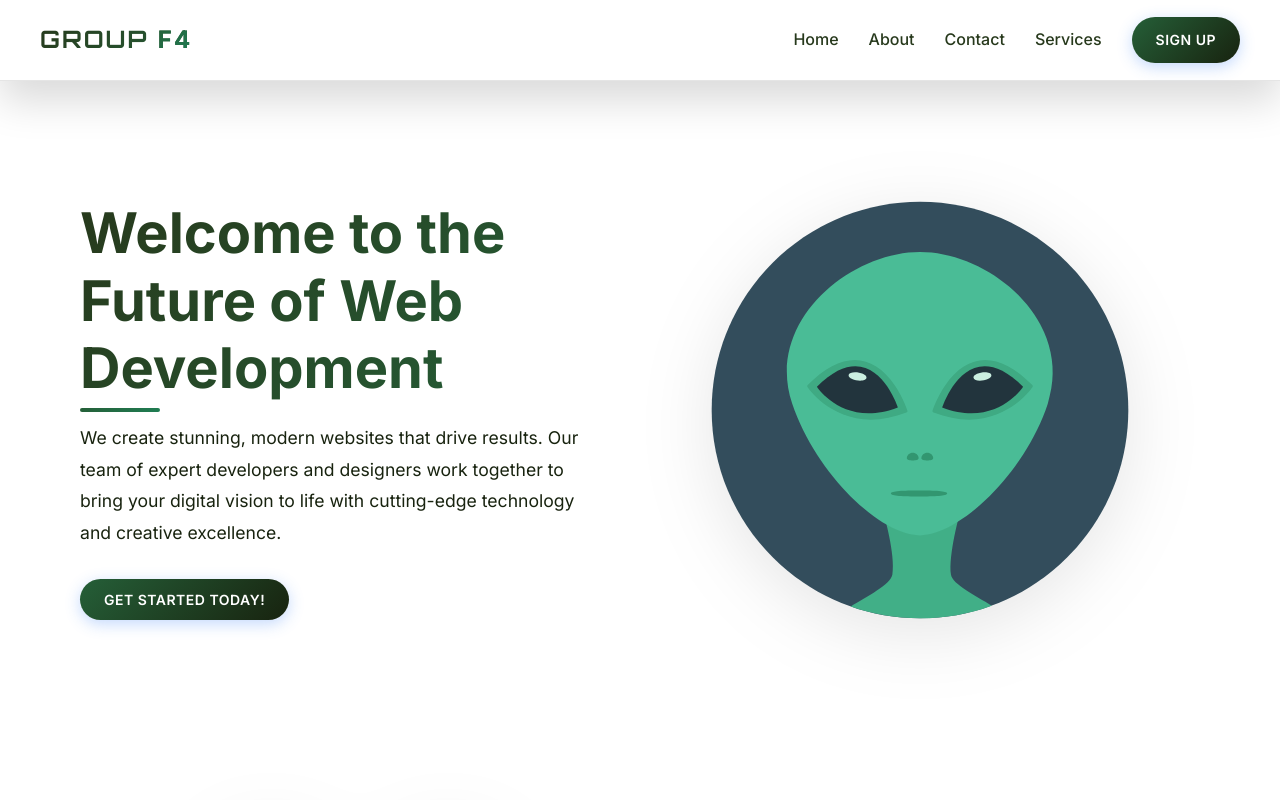
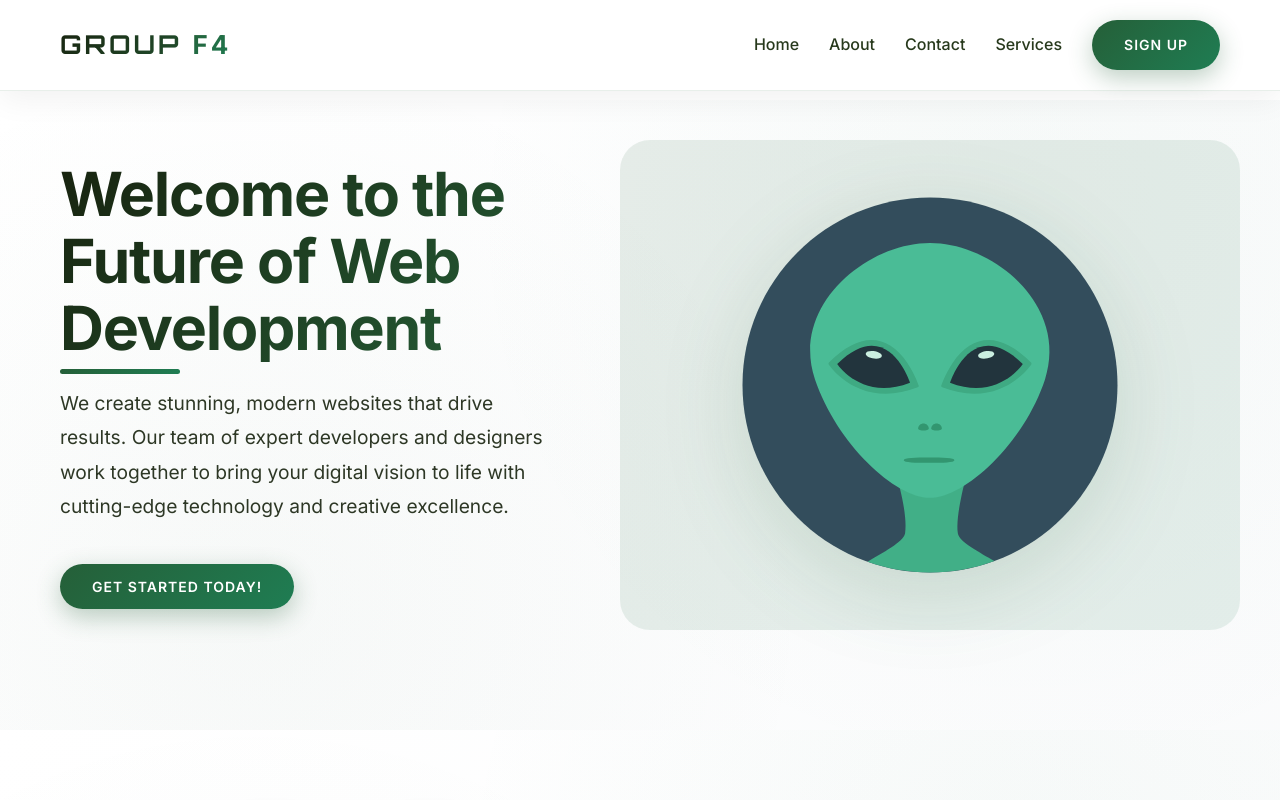
Before and after one commit to LuigiCarl/Group-F4, a plain HTML site: page index.html in a window 1280 px wide. Shown: the top 800 px of the page. Drawn offline with Linux system fonts and the light colour scheme.

Commit message:
eto muna

```diff
--- a/index.html
+++ b/index.html
@@ -31,6 +31,11 @@
   </header>
 
   <main>
+    <!-- Scroll Progress Indicator -->
+    <div class="scroll-progress">
+      <div class="progress-bar"></div>
+    </div>
+
     <!-- <section class="home">
       <h2>Welcome to our static website</h2>
       <p>Lorem ipsum dolor, sit amet consectetur adipisicing elit. Consequatur, cumque, dolorum nobis eum fuga tenetur harum modi nam reiciendis esse dolore, ex quos minus aspernatur eaque cupiditate similique? Aspernatur, rem.</p>
--- a/script.js
+++ b/script.js
@@ -1,5 +1,20 @@
 // Enhanced website functionality
 document.addEventListener('DOMContentLoaded', function() {
+    // Scroll Progress Indicator
+    const progressBar = document.querySelector('.progress-bar');
+
+    function updateScrollProgress() {
+        const scrollTop = window.scrollY;
+        const documentHeight = document.documentElement.scrollHeight - window.innerHeight;
+        const scrollPercent = (scrollTop / documentHeight) * 100;
+
+        if (progressBar) {
+            progressBar.style.width = scrollPercent + '%';
+        }
+    }
+
+    window.addEventListener('scroll', updateScrollProgress);
+
     // Smooth scrolling for navigation links
     const navLinks = document.querySelectorAll('nav a[href^="#"]');
     navLinks.forEach(link => {
--- a/style.css
+++ b/style.css
@@ -18,6 +18,15 @@
   --shadow-hover: 0 20px 40px rgba(0,0,0,0.15);
   --border-radius: 12px;
   --transition: all 0.3s cubic-bezier(0.4, 0, 0.2, 1);
+
+  /* Enhanced Design Variables */
+  --gradient-primary: linear-gradient(135deg, var(--primary-color), var(--accent-color));
+  --gradient-secondary: linear-gradient(135deg, var(--primary-dark), var(--primary-color));
+  --gradient-bg: linear-gradient(135deg, #ffffff 0%, #f8fafc 100%);
+  --blur-bg: rgba(255, 255, 255, 0.95);
+  --section-padding: 120px 0;
+  --container-padding: 0 40px;
+  --max-width: 1400px;
 }
 
 html {
@@ -27,7 +36,28 @@ html {
 body {
   line-height: 1.6;
   color: var(--text-dark);
-  background: var(--white);
+  background: var(--gradient-bg);
+  font-weight: 400;
+  overflow-x: hidden;
+  position: relative;
+}
+
+/* Scroll Progress Indicator */
+.scroll-progress {
+  position: fixed;
+  top: 0;
+  left: 0;
+  width: 100%;
+  height: 4px;
+  background: rgba(255, 255, 255, 0.2);
+  z-index: 9999;
+}
+
+.progress-bar {
+  height: 100%;
+  background: var(--gradient-primary);
+  width: 0%;
+  transition: width 0.3s ease;
 }
 header {
   position: fixed;
@@ -36,18 +66,19 @@ header {
   width: 100%;
   display: flex;
   justify-content: space-between;
-  padding: 15px 40px;
+  padding: 20px 60px;
   align-items: center;
-  background: rgba(255, 255, 255, 0.95);
-  backdrop-filter: blur(10px);
-  border-bottom: 1px solid rgba(0, 0, 0, 0.1);
-  box-shadow: var(--shadow);
+  background: var(--blur-bg);
+  backdrop-filter: blur(20px);
+  border-bottom: 1px solid rgba(37, 95, 56, 0.1);
+  box-shadow: 0 8px 32px rgba(0, 0, 0, 0.06);
   z-index: 1000;
   transition: var(--transition);
 }
 
 header:hover {
-  box-shadow: var(--shadow-hover);
+  box-shadow: 0 12px 40px rgba(0, 0, 0, 0.1);
+  transform: translateY(-1px);
 }
 
 .logo .logo-container {
@@ -55,32 +86,74 @@ header:hover {
   align-items: center;
   justify-content: center;
   height: 50px;
+  position: relative;
+}
+
+.logo .logo-container::before {
+  content: '';
+  position: absolute;
+  top: -10px;
+  left: -15px;
+  right: -15px;
+  bottom: -10px;
+  background: var(--gradient-primary);
+  border-radius: 12px;
+  opacity: 0;
+  transition: var(--transition);
+  z-index: -1;
+}
+
+.logo .logo-container:hover::before {
+  opacity: 0.1;
 }
 
 .tech-logo {
   font-family: 'Orbitron', monospace;
-  font-size: 24px;
+  font-size: 26px;
   font-weight: 700;
-  background: linear-gradient(135deg, var(--text-dark), var(--primary-color));
+  background: var(--gradient-secondary);
   -webkit-background-clip: text;
   -webkit-text-fill-color: transparent;
   background-clip: text;
   text-transform: uppercase;
-  letter-spacing: 2px;
+  letter-spacing: 3px;
   cursor: default;
   position: relative;
   user-select: none;
   -webkit-user-select: none;
   -moz-user-select: none;
   -ms-user-select: none;
+  transition: var(--transition);
+}
+
+.tech-logo:hover {
+  transform: scale(1.05);
 }
 
 .f4-highlight {
-  background: linear-gradient(135deg, var(--primary-color), var(--accent-color));
+  background: var(--gradient-primary);
   -webkit-background-clip: text;
   -webkit-text-fill-color: transparent;
   background-clip: text;
   font-weight: 900;
+  position: relative;
+  display: inline-block;
+}
+
+.f4-highlight::after {
+  content: '';
+  position: absolute;
+  bottom: -2px;
+  left: 0;
+  width: 100%;
+  height: 2px;
+  background: var(--gradient-primary);
+  transform: scaleX(0);
+  transition: var(--transition);
+}
+
+.tech-logo:hover .f4-highlight::after {
+  transform: scaleX(1);
 }
 nav {
   margin-right: 0;
@@ -102,16 +175,19 @@ nav a {
 nav a:before {
   content: '';
   position: absolute;
-  bottom: -5px;
-  left: 0;
+  bottom: 0;
+  left: 50%;
+  transform: translateX(-50%);
   width: 0;
-  height: 2px;
-  background: var(--primary-color);
-  transition: width 0.3s ease;
+  height: 3px;
+  background: var(--gradient-primary);
+  border-radius: 2px;
+  transition: var(--transition);
 }
 
 nav a:hover {
   color: var(--primary-color);
+  transform: translateY(-2px);
 }
 
 nav a:hover:before {
@@ -145,26 +221,43 @@ nav a.btn:hover {
 
 /* Enhanced Button Styles */
 .btn {
-  background: linear-gradient(135deg, var(--primary-color), var(--primary-dark));
+  background: var(--gradient-primary);
   color: white;
-  padding: 12px 24px;
+  padding: 14px 32px;
   border: none;
-  border-radius: 25px;
+  border-radius: 30px;
   cursor: pointer;
   font-size: 14px;
   font-weight: 600;
   text-decoration: none;
   display: inline-block;
   transition: var(--transition);
-  box-shadow: 0 4px 15px rgba(59, 130, 246, 0.3);
+  box-shadow: 0 8px 25px rgba(37, 95, 56, 0.3);
   text-transform: uppercase;
-  letter-spacing: 0.5px;
+  letter-spacing: 1px;
+  position: relative;
+  overflow: hidden;
+}
+
+.btn::before {
+  content: '';
+  position: absolute;
+  top: 0;
+  left: -100%;
+  width: 100%;
+  height: 100%;
+  background: linear-gradient(90deg, transparent, rgba(255,255,255,0.3), transparent);
+  transition: left 0.6s ease;
+}
+
+.btn:hover::before {
+  left: 100%;
 }
 
 .btn:hover {
-  transform: translateY(-2px);
-  box-shadow: 0 8px 25px rgba(31, 125, 83, 0.4);
-  background: linear-gradient(135deg, var(--primary-dark), var(--primary-color));
+  transform: translateY(-3px) scale(1.02);
+  box-shadow: 0 12px 35px rgba(37, 95, 56, 0.4);
+  background: var(--gradient-secondary);
 }
 
 .btn:active {
@@ -427,25 +520,40 @@ html {
 
 /* Enhanced Section Styles */
 .container {
-  max-width: 1200px;
+  max-width: var(--max-width);
   margin: 0 auto;
-  padding: 80px 40px;
+  padding: var(--section-padding);
+  padding-left: 60px;
+  padding-right: 60px;
   position: relative;
   overflow: hidden;
 }
 
+.container::before {
+  content: '';
+  position: absolute;
+  top: 0;
+  left: 0;
+  right: 0;
+  bottom: 0;
+  background: radial-gradient(circle at 20% 80%, rgba(37, 95, 56, 0.03) 0%, transparent 50%),
+              radial-gradient(circle at 80% 20%, rgba(31, 125, 83, 0.03) 0%, transparent 50%);
+  pointer-events: none;
+  z-index: 0;
+}
+
 .container:nth-child(even) {
-  background: linear-gradient(135deg, var(--background-light) 0%, var(--white) 100%);
+  background: linear-gradient(135deg, rgba(248, 250, 252, 0.8) 0%, rgba(255, 255, 255, 0.9) 100%);
 }
 
 .container:nth-child(odd) {
-  background: var(--white);
+  background: linear-gradient(135deg, rgba(255, 255, 255, 0.9) 0%, rgba(249, 250, 251, 0.8) 100%);
 }
 
 .content {
   display: flex;
   align-items: center;
-  gap: 60px;
+  gap: 80px;
   margin: 0 auto;
   animation: fadeInUp 0.8s ease-out;
   position: relative;
@@ -471,34 +579,49 @@ html {
 }
 
 .text h2 {
-  font-size: 3.5rem;
-  font-weight: 700;
-  margin-bottom: 20px;
-  background: linear-gradient(135deg, var(--text-dark), var(--primary-color));
+  font-size: 3.8rem;
+  font-weight: 800;
+  margin-bottom: 24px;
+  background: var(--gradient-secondary);
   -webkit-background-clip: text;
   -webkit-text-fill-color: transparent;
   background-clip: text;
-  line-height: 1.2;
+  line-height: 1.1;
   position: relative;
   display: inline-block;
+  letter-spacing: -0.02em;
 }
 
 .text h2::after {
   content: '';
   position: absolute;
-  bottom: -10px;
+  bottom: -12px;
   left: 0;
-  width: 80px;
-  height: 4px;
-  background: linear-gradient(135deg, var(--primary-color), var(--accent-color));
-  border-radius: 2px;
+  width: 120px;
+  height: 5px;
+  background: var(--gradient-primary);
+  border-radius: 3px;
+  animation: slideInLine 0.8s ease-out 0.5s both;
+}
+
+@keyframes slideInLine {
+  from {
+    width: 0;
+    opacity: 0;
+  }
+  to {
+    width: 120px;
+    opacity: 1;
+  }
 }
 
 .text p {
-  font-size: 1.1rem;
+  font-size: 1.2rem;
   color: var(--text-light);
-  margin-bottom: 30px;
+  margin-bottom: 40px;
   line-height: 1.8;
+  font-weight: 400;
+  opacity: 0.9;
 }
 
 .image {
@@ -509,19 +632,40 @@ html {
   position: relative;
 }
 
+.image::before {
+  content: '';
+  position: absolute;
+  top: -20px;
+  left: -20px;
+  right: -20px;
+  bottom: -20px;
+  background: var(--gradient-primary);
+  border-radius: 30px;
+  opacity: 0.1;
+  z-index: -1;
+  transition: var(--transition);
+}
+
+.image:hover::before {
+  opacity: 0.2;
+  transform: scale(1.02);
+}
+
 .image img {
   width: 100%;
-  max-width: 500px;
+  max-width: 450px;
   height: auto;
-  border-radius: 20px;
+  border-radius: 25px;
   transition: var(--transition);
-  filter: drop-shadow(0 15px 35px rgba(0,0,0,0.1));
+  filter: drop-shadow(0 20px 40px rgba(37, 95, 56, 0.15));
   border: none;
+  position: relative;
+  z-index: 1;
 }
 
 .image img:hover {
-  transform: scale(1.05);
-  filter: drop-shadow(0 25px 50px rgba(0,0,0,0.15));
+  transform: translateY(-10px) scale(1.03);
+  filter: drop-shadow(0 30px 60px rgba(37, 95, 56, 0.25));
 }
 
 /* Enhanced Home Section */
@@ -631,15 +775,33 @@ html {
 }
 
 .services-list li {
-  background: var(--white);
+  background: linear-gradient(135deg, rgba(255, 255, 255, 0.9), rgba(248, 250, 252, 0.9));
   color: var(--text-dark);
-  padding: 40px 30px;
-  border-radius: 20px;
-  box-shadow: 0 10px 40px rgba(0, 0, 0, 0.08);
-  transition: all 0.4s cubic-bezier(0.4, 0, 0.2, 1);
-  border: 1px solid rgba(31, 125, 83, 0.1);
+  padding: 50px 35px;
+  border-radius: 25px;
+  box-shadow: 0 15px 50px rgba(37, 95, 56, 0.08);
+  transition: all 0.5s cubic-bezier(0.4, 0, 0.2, 1);
+  border: 2px solid rgba(37, 95, 56, 0.1);
   position: relative;
   overflow: hidden;
+  backdrop-filter: blur(10px);
+}
+
+.services-list li::after {
+  content: '';
+  position: absolute;
+  top: -50%;
+  left: -50%;
+  width: 200%;
+  height: 200%;
+  background: radial-gradient(circle, var(--gradient-primary) 0%, transparent 70%);
+  opacity: 0;
+  transition: var(--transition);
+  z-index: -1;
+}
+
+.services-list li:hover::after {
+  opacity: 0.05;
 }
 
 .services-list li:before {
@@ -648,10 +810,10 @@ html {
   top: 0;
   left: 0;
   width: 100%;
-  height: 4px;
-  background: linear-gradient(135deg, var(--primary-color), var(--accent-color));
+  height: 6px;
+  background: var(--gradient-primary);
   transform: scaleX(0);
-  transition: transform 0.3s ease;
+  transition: transform 0.4s ease;
 }
 
 .services-list li:hover:before {
@@ -659,8 +821,8 @@ html {
 }
 
 .services-list li:hover {
-  transform: translateY(-15px);
-  box-shadow: 0 25px 60px rgba(0, 0, 0, 0.15);
+  transform: translateY(-20px) scale(1.02);
+  box-shadow: 0 35px 80px rgba(37, 95, 56, 0.2);
   border-color: var(--primary-color);
 }
 
```
